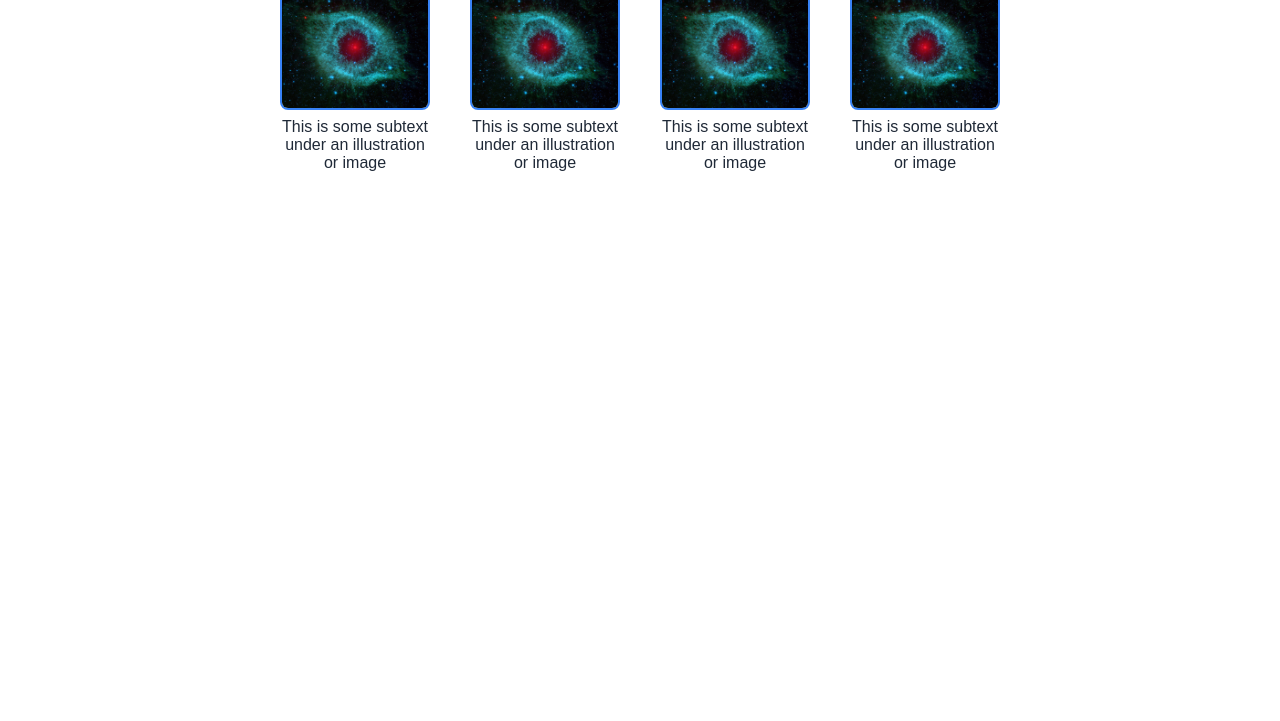
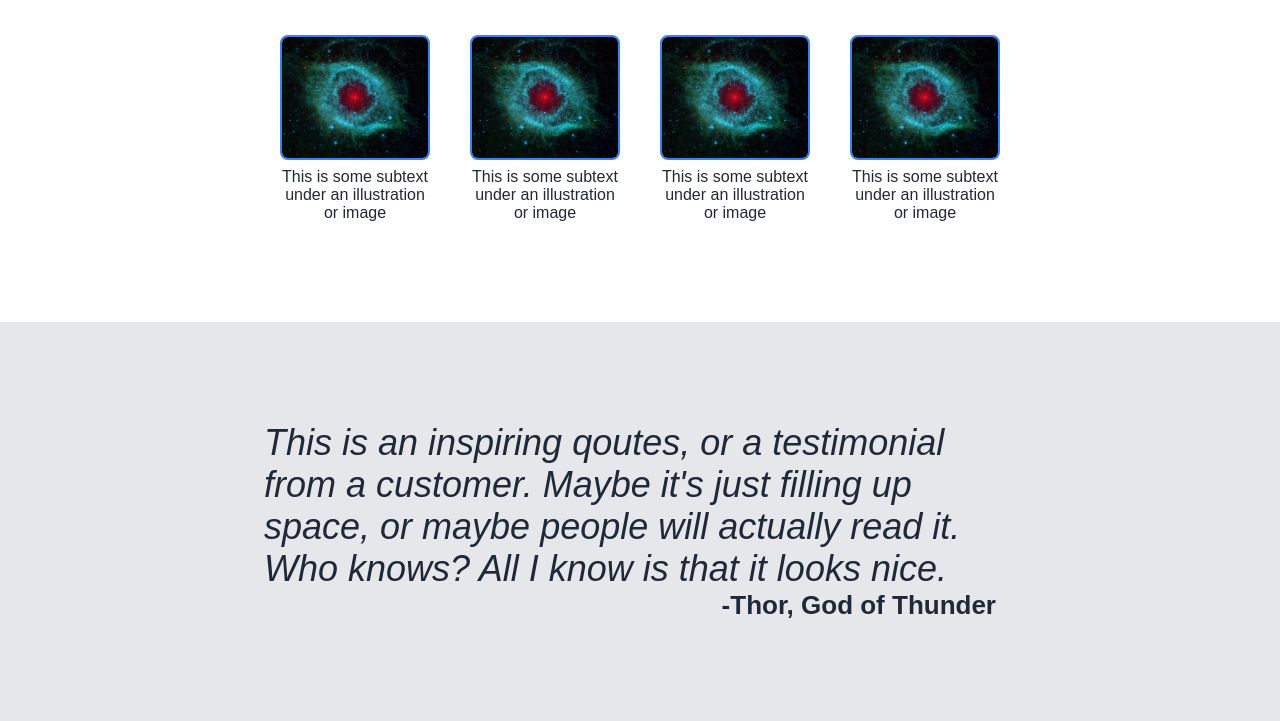
Before and after one commit to 5kydriven/odin-landingPage, a plain HTML site: page index.html in a window 1280 px wide. Shown: the part 621-1342 px from the top of the page. Before the commit the page ends 843 px from the top, so only its background shows below. Drawn offline with Linux system fonts and the light colour scheme.

Commit message:
added qoute section

```diff
--- a/index.html
+++ b/index.html
@@ -49,7 +49,8 @@
         </div>
     </section>
     <section class="qoutes">
-        <p></p>
+        <p>This is an inspiring qoutes, or a testimonial from a customer. Maybe it's just filling up space, or maybe people will actually read it. Who knows? All I know is that it looks nice.</p>
+        <strong>-Thor, God of Thunder</strong>
     </section>
     <!-- <section class="signup"></section> -->
     <!-- <footer class="foot"></footer> -->
--- a/styles/index.css
+++ b/styles/index.css
@@ -80,7 +80,7 @@ button {
 
 /* feature Section */
 .feature {
-    padding: 50px 15em;
+    padding: 100px 15em;
 }
 
 .feature-title {
@@ -113,3 +113,24 @@ button {
 }
 
 /* Qoutes Section*/
+.qoutes {
+    padding: 100px 16.5em;
+    background-color: var(--clr-grey);
+    display: flex;
+    flex-direction: column;
+    justify-content: center;
+    color: var(--clr-bg);
+
+}
+
+.qoutes p {
+    font-size: 36px;
+    font-weight: lighter;
+    font-style: italic;
+}
+
+.qoutes strong {
+    font-size: 26px;
+    text-align: right;
+    padding-right: 20px;
+}
```
